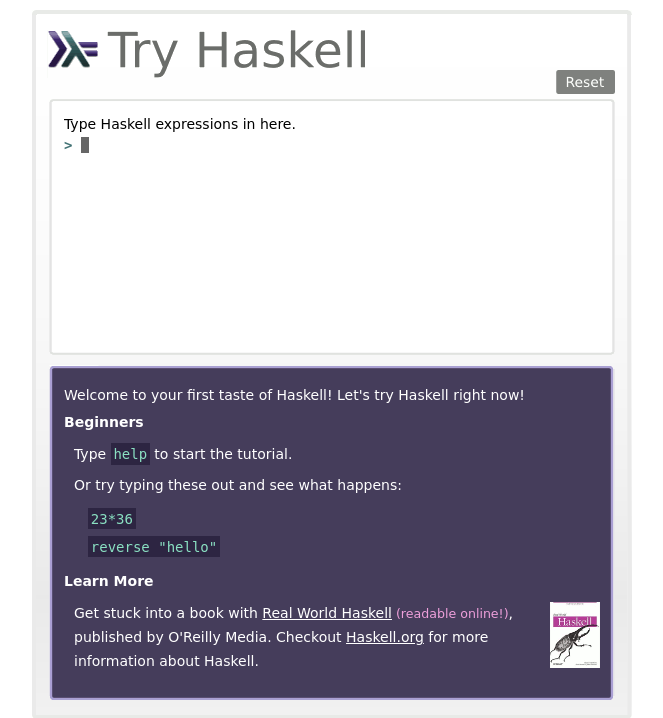
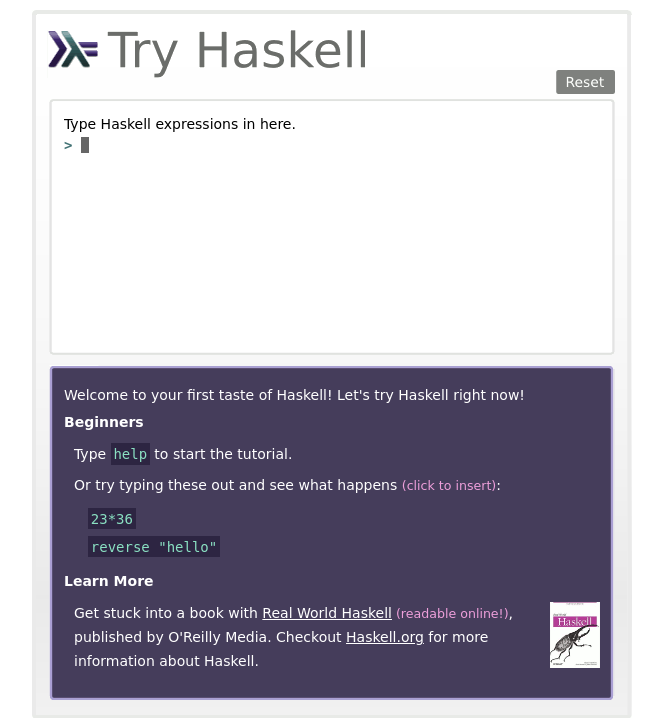
Before and after one commit to chrisdone-archive/tryhaskell, a PHP site: page / in a window 1280 px wide. Shown: the top 718 px of the page, without its empty margins (308-971 px from the left). Run offline with PHP 8.4, Linux system fonts and the light colour scheme.

Commit message:
added more help to the user about being able to click code samples

```diff
--- a/css/tryhaskell.css
+++ b/css/tryhaskell.css
@@ -134,6 +134,7 @@ div.guide p { margin-bottom:0.5em }
 div.guide ul { margin-left:1em; margin-bottom:1em }
 div.guide li { line-height:2em }
 div.guide code { color:#8ae0c2; font-family:monospace; background:#2d2542;padding:0.2em;cursor:default }
+div.guide code:hover { color:#8ae0c2; background:#2d2542 }
 div.guide div.indent { margin-left: 10px }
 div.guide p { line-height: 1.7em }
 div.guide p em { font-style:italic }
--- a/index.html
+++ b/index.html
@@ -49,7 +49,8 @@
                   <h3>Beginners</h3>
                   <div class="indent">
                     <p>Type <code>help</code> to start the tutorial.</p>
-                    <p>Or try typing these out and see what happens:</p>
+                    <p>Or try typing these out and see what happens
+                      <small class="note">(click to insert)</small>:</p>
                     <ul>
                       <li>
                         <code>23*36</code>
--- a/index.php
+++ b/index.php
@@ -52,7 +52,8 @@
                   <h3>Beginners</h3>
                   <div class="indent">
                     <p>Type <code>help</code> to start the tutorial.</p>
-                    <p>Or try typing these out and see what happens:</p>
+                    <p>Or try typing these out and see what happens
+                      <small class="note">(click to insert)</small>:</p>
                     <ul>
                       <li>
                         <code>23*36</code>
--- a/js/tryhaskell.js
+++ b/js/tryhaskell.js
@@ -487,10 +487,14 @@ function toHex(n){
             welcomeMessage:'Type Haskell expressions in here.'
         });
 
-        $('.guide code').css('cursor','pointer');
-        $('.guide code').click(function(){
-            controller.promptText($(this).text());
-            controller.inner.click();
+        $('.guide code').each(function(){
+            $(this).css('cursor','pointer');
+            $(this).attr('title','Click me to insert "' +
+                                 $(this).text() + '" into the console.');
+            $(this).click(function(){
+                controller.promptText($(this).text());
+                controller.inner.click();
+            });
         });
     });
 
```
